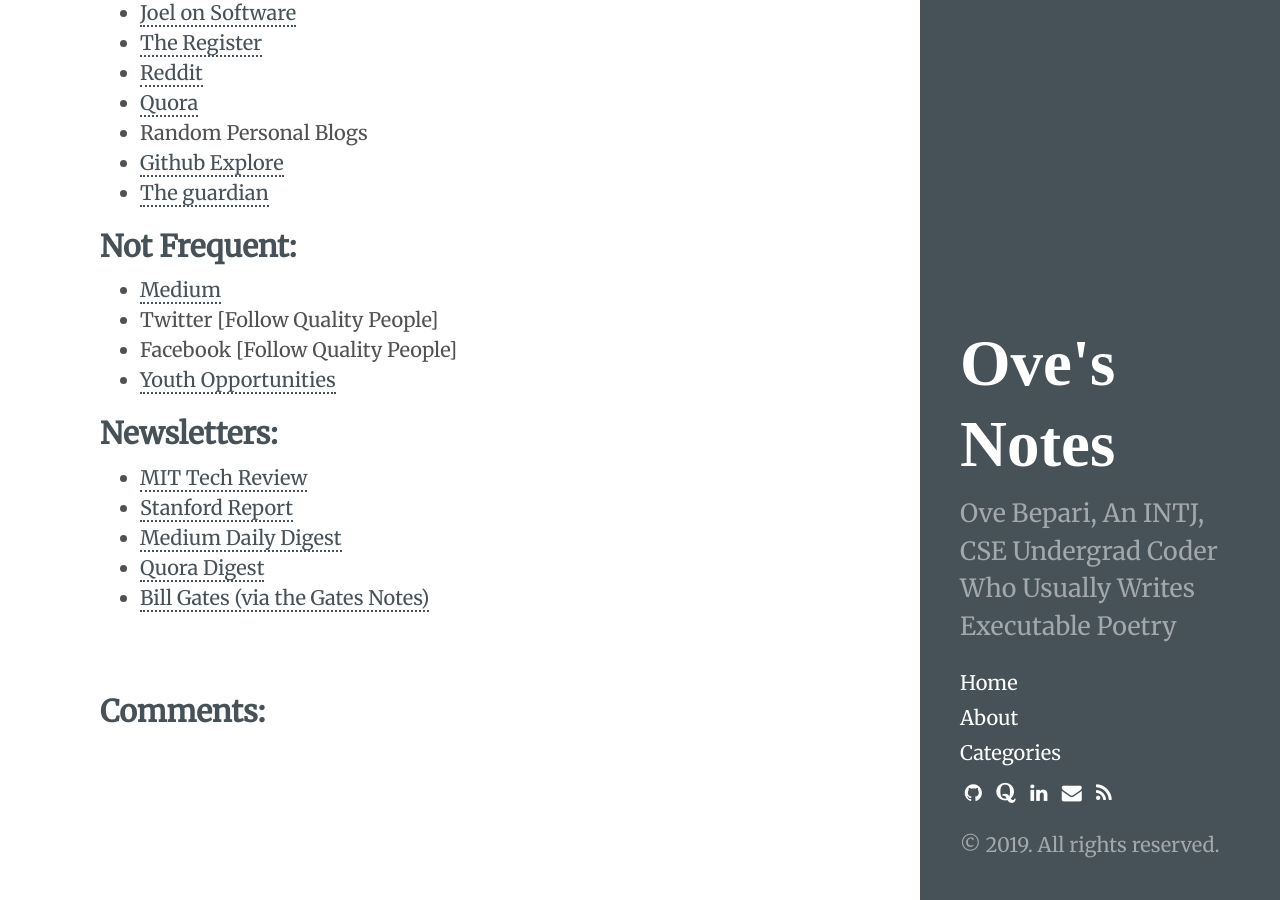
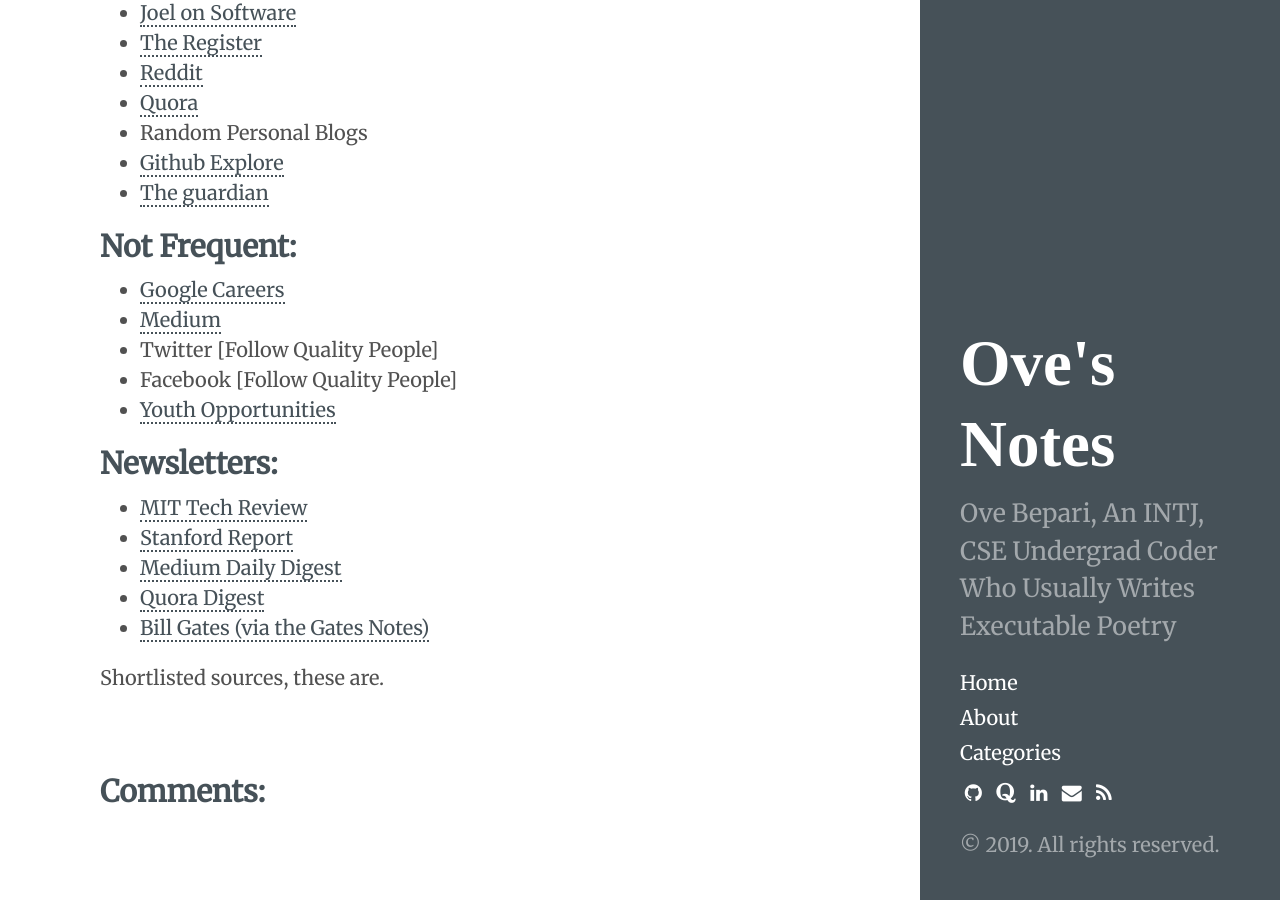
Before and after one commit to ovebepari/ovebepari.github.io, a Jekyll site: the page built from _posts/2019-01-12-oves-news-knowledge-sources.md, in a window 1280 px wide and 900 px high, scrolled down 565 px. Built offline with Jekyll 4.4.1, drawn with Linux system fonts in a browser that asks for light colours; comment, search, counter and statistics services are not loaded.

Commit message:
Added google careers link

```diff
--- a/_posts/2019-01-12-oves-news-knowledge-sources.md
+++ b/_posts/2019-01-12-oves-news-knowledge-sources.md
@@ -25,6 +25,7 @@
 
 ## Not Frequent:
 
+- [Google Careers](https://careers.google.com/)
 - [Medium](https://medium.com/)
 - Twitter  [Follow Quality People]
 - Facebook [Follow Quality People]
@@ -37,3 +38,5 @@
 - [Medium Daily Digest](https://medium.com/@ExtendedDigest)
 - [Quora Digest](https://www.quora.com/topic/Quora-Digest)
 - [Bill Gates (via the Gates Notes)](https://www.gatesnotes.com/)
+
+Shortlisted sources, these are.
```
